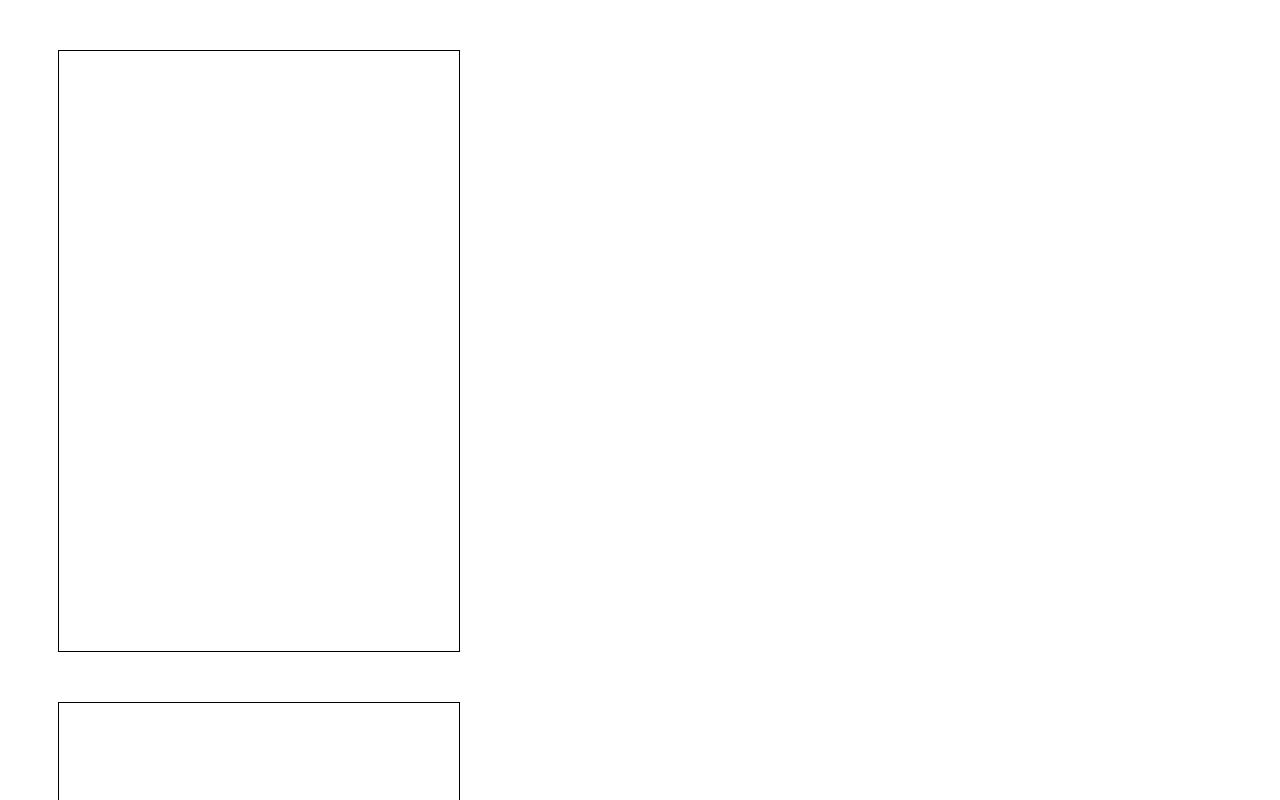
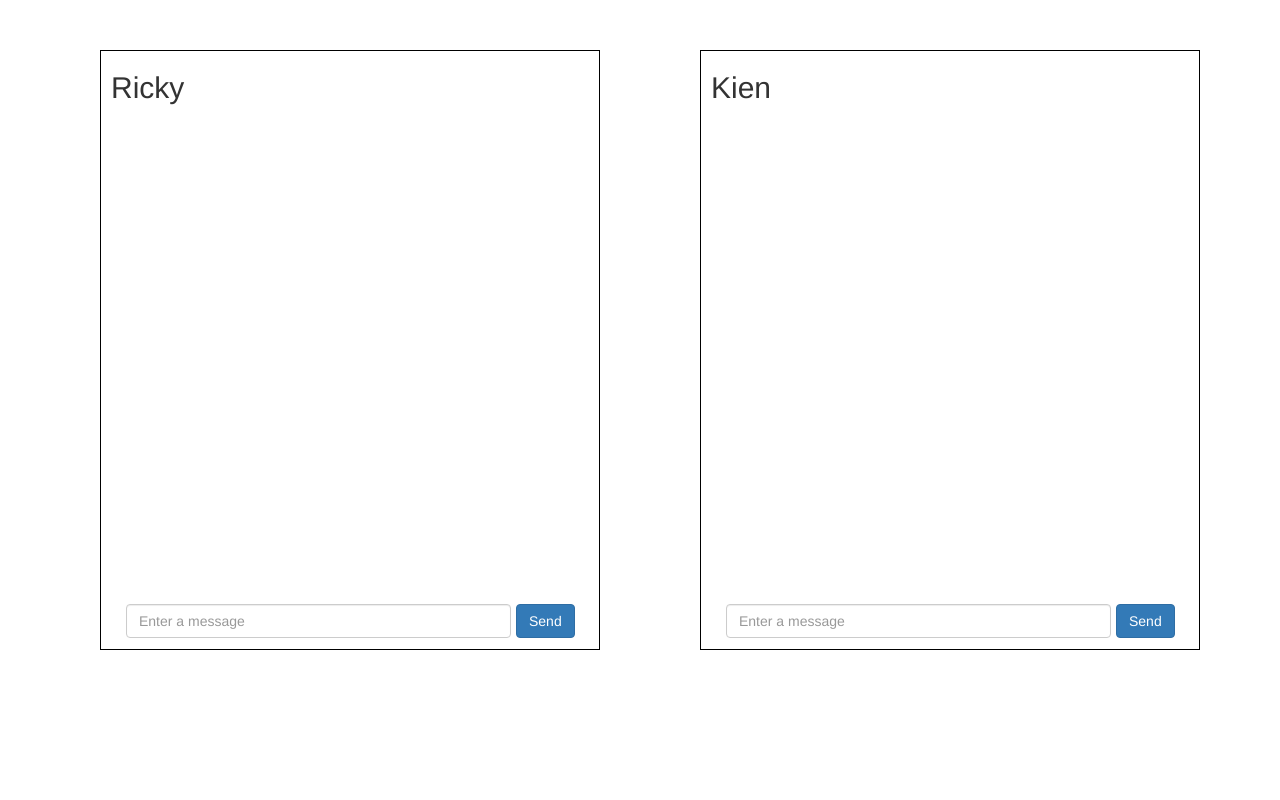
Before and after one commit to Rickydam/Messages, a plain HTML site: page index.html in a window 1280 px wide. Shown: the top 800 px of the page. Drawn offline with nearby package versions, Linux system fonts and the light colour scheme.

Commit message:
Finished the basic layout

```diff
--- /dev/null
+++ b/custom.css
@@ -0,0 +1,18 @@
+#Rectangle {
+  margin-left: 100px;
+  margin-top: 50px;
+  float: left;
+  width: 500px;
+  height: 600px;
+  border: 1px solid #000;
+}
+
+#RickyInput {
+  margin-left: 10px;
+  margin-top: 490px;
+}
+
+#KienInput {
+  margin-left: 10px;
+  margin-top: 490px;
+}
--- a/index.html
+++ b/index.html
@@ -1,10 +1,29 @@
 <html>
   <header>
     <title> Messages </title>
+    <link rel="stylesheet" href="custom.css">
+    <!-- Latest compiled and minified CSS -->
+    <link rel="stylesheet" href="https://maxcdn.bootstrapcdn.com/bootstrap/3.3.7/css/bootstrap.min.css">
   </header>
 
   <body>
-    <div style="margin-left:50px;margin-top:50px;width:400px;height:600px;border:1px solid #000"></div>
-    <div style="margin-left:50px;margin-top:50px;width:400px;height:600px;border:1px solid #000"></div>
+    <div>
+      <div id="Rectangle">
+        <h2 style="margin-left:10px"> Ricky </h2>
+          <div class="col-xs-10">
+            <input class="form-control" type="text" placeholder="Enter a message" id="RickyInput">
+          </div>
+        <button class="btn btn-primary" style="margin-top:490px" type="submit"> Send </button>
+        </div>
+
+      </div>
+      <div id="Rectangle">
+        <h2 style="margin-left:10px"> Kien </h2>
+          <div class="col-xs-10">
+            <input class="form-control" type="text" placeholder="Enter a message" id="KienInput">
+          </div>
+        <button class="btn btn-primary" style="margin-top:490px" type="submit"> Send </button>
+      </div>
+    </div>
   </body>
 </html>
```
